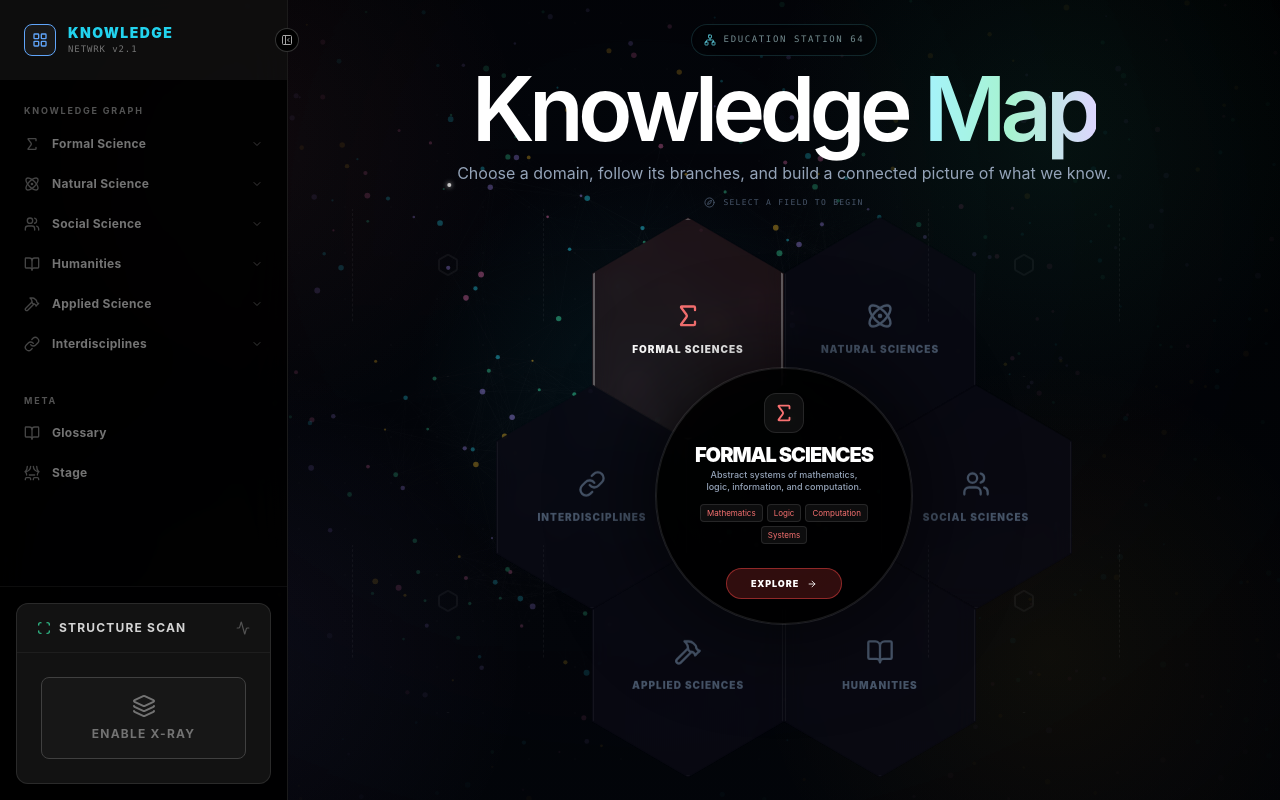
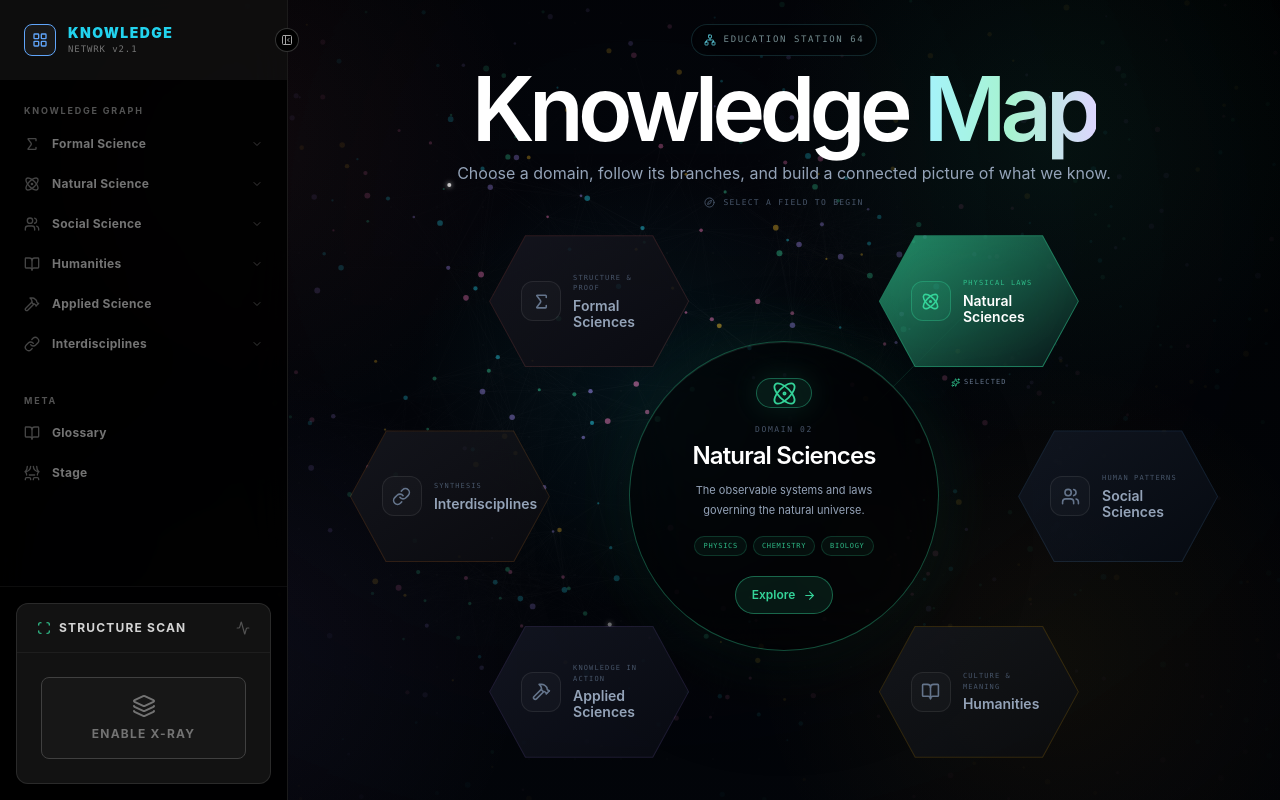
Before and after one commit to nickf723/ed-dev, a Next.js app: page / in a window 1280 px wide. Built offline with nearby package versions, Linux system fonts and the light colour scheme.

Commit message:
Rebuild homepage domain constellation

```diff
--- a/app/_homepage/HexGrid.tsx
+++ b/app/_homepage/HexGrid.tsx
@@ -2,157 +2,237 @@
 
 import { useState } from "react";
 import Link from "next/link";
-import { AnimatePresence, motion } from "framer-motion";
-import { ArrowRight, Hexagon } from "lucide-react";
+import { ArrowRight, Sparkles } from "lucide-react";
 import { DOMAINS, type DomainDefinition } from "@/lib/domains";
 
+const DESKTOP_POSITIONS = [
+  { left: "29%", top: "18%" },
+  { left: "71%", top: "18%" },
+  { left: "86%", top: "50%" },
+  { left: "71%", top: "82%" },
+  { left: "29%", top: "82%" },
+  { left: "14%", top: "50%" },
+] as const;
+
+const CONNECTOR_POINTS = [
+  { x: 29, y: 18 },
+  { x: 71, y: 18 },
+  { x: 86, y: 50 },
+  { x: 71, y: 82 },
+  { x: 29, y: 82 },
+  { x: 14, y: 50 },
+] as const;
+
 export default function HexGrid() {
-  const [hovered, setHovered] = useState<DomainDefinition>(DOMAINS[0]);
-  const theme = hovered.theme;
-  const HoveredIcon = hovered.icon;
-  const translate = { x: 3, y: 4 };
-  const hexPositions = [
-    { x: -6 + translate.x, y: -10.5 + translate.y },
-    { x: 6 + translate.x, y: -10.5 + translate.y },
-    { x: 12 + translate.x, y: 0 + translate.y },
-    { x: 6 + translate.x, y: 10.5 + translate.y },
-    { x: -6 + translate.x, y: 10.5 + translate.y },
-    { x: -12 + translate.x, y: 0 + translate.y },
-  ];
+  const [activeId, setActiveId] = useState(DOMAINS[1].id);
+  const active = DOMAINS.find((domain) => domain.id === activeId) ?? DOMAINS[0];
+  const ActiveIcon = active.icon;
 
   return (
-    <div className="relative flex items-center justify-center min-h-[800px] w-full overflow-visible z-10">
-      <div className="absolute z-50 w-64 h-64 flex flex-col items-center justify-center text-center p-6 bg-black/90 backdrop-blur-3xl border border-white/10 rounded-full shadow-[0_0_100px_rgba(0,0,0,0.8)] pointer-events-auto ring-1 ring-white/10">
-        <AnimatePresence mode="wait">
-          <motion.div
-            key={hovered.id}
-            initial={{ opacity: 0, scale: 0.95 }}
-            animate={{ opacity: 1, scale: 1 }}
-            exit={{ opacity: 0, scale: 1.05 }}
-            transition={{ duration: 0.2 }}
-            className="space-y-3"
+    <div className="w-full">
+      <div className="hidden h-[610px] w-full lg:block">
+        <div className="relative mx-auto h-full w-full max-w-[1240px]">
+          <svg
+            aria-hidden="true"
+            viewBox="0 0 100 100"
+            preserveAspectRatio="none"
+            className="pointer-events-none absolute inset-0 h-full w-full"
           >
-            <div className="mx-auto w-10 h-10 rounded-xl flex items-center justify-center bg-white/5 border border-white/10">
-              <HoveredIcon className={theme.text} size={22} />
+            {CONNECTOR_POINTS.map((point, index) => {
+              const domain = DOMAINS[index];
+              const selected = domain.id === active.id;
+              return (
+                <line
+                  key={domain.id}
+                  x1="50"
+                  y1="50"
+                  x2={point.x}
+                  y2={point.y}
+                  stroke={`rgba(${domain.theme.rgb},${selected ? 0.46 : 0.10})`}
+                  strokeWidth={selected ? 0.34 : 0.16}
+                  strokeDasharray={selected ? "0" : "1.2 1.4"}
+                  vectorEffect="non-scaling-stroke"
+                  className="transition-all duration-300"
+                />
+              );
+            })}
+            <circle cx="50" cy="50" r="17" fill="none" stroke="rgba(255,255,255,0.055)" strokeWidth="0.18" vectorEffect="non-scaling-stroke" />
+            <circle cx="50" cy="50" r="28" fill="none" stroke="rgba(255,255,255,0.028)" strokeWidth="0.16" strokeDasharray="1 1.6" vectorEffect="non-scaling-stroke" />
+          </svg>
+
+          <section
+            className="absolute left-1/2 top-1/2 z-20 flex h-[310px] w-[310px] -translate-x-1/2 -translate-y-1/2 flex-col items-center justify-center rounded-full border bg-black/50 p-9 text-center backdrop-blur-2xl transition-all duration-500"
+            style={{
+              borderColor: `rgba(${active.theme.rgb},0.36)`,
+              boxShadow: `inset 0 1px 0 rgba(255,255,255,0.07), 0 30px 90px rgba(0,0,0,0.48), 0 0 72px rgba(${active.theme.rgb},0.11)`,
+            }}
+          >
+            <div
+              className="flex h-14 w-14 items-center justify-center rounded-[20px] border transition-all duration-300"
+              style={{
+                color: `rgb(${active.theme.rgb})`,
+                borderColor: `rgba(${active.theme.rgb},0.40)`,
+                background: `rgba(${active.theme.rgb},0.10)`,
+                boxShadow: `0 0 30px rgba(${active.theme.rgb},0.14)`,
+              }}
+            >
+              <ActiveIcon size={27} strokeWidth={1.55} />
             </div>
-            <div>
-              <h2 className="text-xl font-black tracking-tighter uppercase text-white leading-none mb-1">
-                {hovered.title}
-              </h2>
-              <p className="text-[9px] font-medium text-slate-400 leading-tight max-w-[160px] mx-auto mb-3">
-                {hovered.description}
-              </p>
 
-              <div className="flex flex-wrap justify-center gap-1 mb-3">
-                {hovered.tags.map((tag) => (
+            <div className="mt-4 font-mono text-[8px] uppercase tracking-[0.2em] text-slate-600">
+              Domain {String(DOMAINS.findIndex((domain) => domain.id === active.id) + 1).padStart(2, "0")}
+            </div>
+            <h2 className="mt-2 text-2xl font-semibold leading-none tracking-[-0.035em] text-white">{active.title}</h2>
+            <p className="mt-3 max-w-[220px] text-[11px] leading-5 text-slate-400">{active.description}</p>
+
+            <div className="mt-4 flex flex-wrap justify-center gap-1.5">
+              {active.tags.slice(0, 3).map((tag) => (
                 <span
                   key={tag}
-                    className={`text-[8px] px-1.5 py-0.5 rounded border border-white/10 ${theme.text} bg-white/5`}
+                  className="rounded-full border px-2 py-1 font-mono text-[7px] uppercase tracking-[0.1em]"
+                  style={{
+                    color: `rgba(${active.theme.rgb},0.86)`,
+                    borderColor: `rgba(${active.theme.rgb},0.20)`,
+                    background: `rgba(${active.theme.rgb},0.055)`,
+                  }}
                 >
                   {tag}
                 </span>
               ))}
             </div>
+
+            <Link
+              href={active.href}
+              className="mt-5 inline-flex items-center gap-2 rounded-full border px-4 py-2.5 text-xs font-semibold transition-all hover:brightness-125"
+              style={{
+                color: `rgb(${active.theme.rgb})`,
+                borderColor: `rgba(${active.theme.rgb},0.42)`,
+                background: `rgba(${active.theme.rgb},0.10)`,
+              }}
+            >
+              Explore <ArrowRight size={13} />
+            </Link>
+          </section>
+
+          {DOMAINS.map((domain, index) => (
+            <DomainNode
+              key={domain.id}
+              domain={domain}
+              position={DESKTOP_POSITIONS[index]}
+              selected={domain.id === active.id}
+              onSelect={() => setActiveId(domain.id)}
+            />
+          ))}
         </div>
-            <Link
-              href={hovered.href}
-              className={`group inline-flex items-center gap-2 text-[9px] font-black px-6 py-2 rounded-full border transition-all uppercase tracking-widest text-white ${theme.border} ${theme.background} hover:bg-white hover:text-black`}
-            >
-              Explore
-              <ArrowRight size={10} className="group-hover:translate-x-1 transition-transform" />
-            </Link>
-          </motion.div>
-        </AnimatePresence>
       </div>
 
-      <motion.div
-        animate={{ y: [0, -10, 0] }}
-        transition={{ duration: 8, repeat: Infinity, ease: "easeInOut" }}
-        className="relative w-0 h-0 flex items-center justify-center"
+      <div className="grid gap-3 pb-8 sm:grid-cols-2 lg:hidden">
+        {DOMAINS.map((domain) => {
+          const Icon = domain.icon;
+          return (
+            <Link
+              key={domain.id}
+              href={domain.href}
+              className="group relative overflow-hidden rounded-[22px] border border-white/10 bg-black/30 p-4 backdrop-blur-xl transition-all hover:-translate-y-0.5"
+              style={{ boxShadow: `0 0 34px rgba(${domain.theme.rgb},0.05)` }}
             >
-        {DOMAINS.map((domain, index) => (
               <div
-            key={domain.id}
-            className="absolute transition-all duration-500"
+                className="pointer-events-none absolute -right-8 -top-10 h-28 w-28 rounded-full blur-2xl"
+                style={{ background: `rgba(${domain.theme.rgb},0.14)` }}
+              />
+              <div className="relative flex items-center gap-4">
+                <span
+                  className="flex h-12 w-12 shrink-0 items-center justify-center rounded-2xl border"
                   style={{
-              transform: `translate(${hexPositions[index].x}rem, ${hexPositions[index].y}rem)`,
+                    color: `rgb(${domain.theme.rgb})`,
+                    borderColor: `rgba(${domain.theme.rgb},0.34)`,
+                    background: `rgba(${domain.theme.rgb},0.09)`,
                   }}
-            onMouseEnter={() => setHovered(domain)}
                 >
-            <HexTile data={domain} isActive={hovered.id === domain.id} />
+                  <Icon size={22} />
+                </span>
+                <span className="min-w-0 flex-1">
+                  <strong className="block text-base font-semibold text-white">{domain.title}</strong>
+                  <span className="mt-1 block text-xs text-slate-500">{domain.subtitle}</span>
+                </span>
+                <ArrowRight size={15} style={{ color: `rgb(${domain.theme.rgb})` }} className="transition-transform group-hover:translate-x-1" />
               </div>
-        ))}
-        <GhostHex x={-18} y={-10.5} />
-        <GhostHex x={18} y={-10.5} />
-        <GhostHex x={-18} y={10.5} />
-        <GhostHex x={18} y={10.5} />
-      </motion.div>
+            </Link>
+          );
+        })}
+      </div>
     </div>
   );
 }
 
-function HexTile({ data, isActive }: { data: DomainDefinition; isActive: boolean }) {
-  const Icon = data.icon;
-  const theme = data.theme;
+function DomainNode({
+  domain,
+  position,
+  selected,
+  onSelect,
+}: {
+  domain: DomainDefinition;
+  position: { left: string; top: string };
+  selected: boolean;
+  onSelect: () => void;
+}) {
+  const Icon = domain.icon;
 
   return (
-    <Link href={data.href}>
-      <motion.div
-        whileHover={{ scale: 1.05, zIndex: 50 }}
-        className="relative w-48 h-56 -ml-24 -mt-28 cursor-pointer transition-all duration-300 group"
+    <Link
+      href={domain.href}
+      onMouseEnter={onSelect}
+      onFocus={onSelect}
+      className="group absolute z-30 h-[132px] w-[200px] -translate-x-1/2 -translate-y-1/2 outline-none"
+      style={{ left: position.left, top: position.top }}
+      aria-label={`Explore ${domain.title}`}
+    >
+      <div
+        className="absolute inset-0 transition-all duration-300 group-hover:scale-[1.035] group-focus-visible:scale-[1.035]"
         style={{
-          clipPath: "polygon(50% 0%, 100% 25%, 100% 75%, 50% 100%, 0% 75%, 0% 25%)",
+          clipPath: "polygon(18% 0%, 82% 0%, 100% 50%, 82% 100%, 18% 100%, 0% 50%)",
+          background: selected ? `rgba(${domain.theme.rgb},0.52)` : `rgba(${domain.theme.rgb},0.17)`,
+          filter: selected ? `drop-shadow(0 0 20px rgba(${domain.theme.rgb},0.22))` : undefined,
         }}
       >
         <div
-          className="absolute inset-0 bg-slate-900/90 backdrop-blur-md transition-all duration-300"
+          className="absolute inset-[1px]"
           style={{
-            backgroundColor: isActive
-              ? `rgba(${theme.rgb}, 0.1)`
-              : "rgba(10, 10, 20, 0.8)",
+            clipPath: "polygon(18% 0%, 82% 0%, 100% 50%, 82% 100%, 18% 100%, 0% 50%)",
+            background: selected
+              ? `linear-gradient(145deg, rgba(${domain.theme.rgb},0.20), rgba(5,8,14,0.88))`
+              : "linear-gradient(145deg, rgba(16,20,29,0.88), rgba(5,8,14,0.88))",
           }}
         />
 
-        <div
-          className="absolute inset-[1px] pointer-events-none"
+        <div className="relative flex h-full items-center gap-3 px-8">
+          <span
+            className="flex h-10 w-10 shrink-0 items-center justify-center rounded-xl border transition-all"
             style={{
-            clipPath: "polygon(50% 0%, 100% 25%, 100% 75%, 50% 100%, 0% 75%, 0% 25%)",
-            border: isActive
-              ? "2px solid rgba(255,255,255,0.3)"
-              : "1px solid rgba(255,255,255,0.05)",
+              color: selected ? `rgb(${domain.theme.rgb})` : "rgb(100 116 139)",
+              borderColor: selected ? `rgba(${domain.theme.rgb},0.34)` : "rgba(255,255,255,0.08)",
+              background: selected ? `rgba(${domain.theme.rgb},0.08)` : "rgba(255,255,255,0.025)",
             }}
-        />
+          >
+            <Icon size={19} />
+          </span>
 
-        <div className="absolute inset-0 flex flex-col items-center justify-center p-4 z-30">
-          <Icon
-            size={28}
-            className={`mb-3 transition-colors ${isActive ? theme.text : "text-slate-600"}`}
-          />
-          <span
-            className={`text-[10px] font-black uppercase tracking-widest ${isActive ? "text-white" : "text-slate-600"}`}
-          >
-            {data.title}
+          <span className="min-w-0">
+            <span className="block font-mono text-[7px] uppercase tracking-[0.16em]" style={{ color: selected ? `rgba(${domain.theme.rgb},0.82)` : "rgb(71 85 105)" }}>
+              {domain.subtitle}
+            </span>
+            <strong className={`mt-1 block text-sm font-semibold leading-4 ${selected ? "text-white" : "text-slate-400"}`}>
+              {domain.title}
+            </strong>
           </span>
         </div>
-      </motion.div>
+      </div>
+
+      {selected ? (
+        <span className="absolute -bottom-5 left-1/2 flex -translate-x-1/2 items-center gap-1 whitespace-nowrap font-mono text-[7px] uppercase tracking-[0.16em] text-slate-500">
+          <Sparkles size={9} style={{ color: `rgb(${domain.theme.rgb})` }} /> Selected
+        </span>
+      ) : null}
     </Link>
   );
 }
-
-function GhostHex({ x, y }: { x: number; y: number }) {
-  return (
-    <div
-      className="absolute w-48 h-56 -ml-24 -mt-28 opacity-5 pointer-events-none"
-      style={{
-        transform: `translate(${x}rem, ${y}rem)`,
-        clipPath: "polygon(50% 0%, 100% 25%, 100% 75%, 50% 100%, 0% 75%, 0% 25%)",
-        border: "1px dashed white",
-        background: "rgba(255,255,255,0.02)",
-      }}
-    >
-      <div className="absolute inset-0 flex items-center justify-center">
-        <Hexagon size={24} />
-      </div>
-    </div>
-  );
-}
```
Lines whose indentation alone changed are shown as unchanged.
